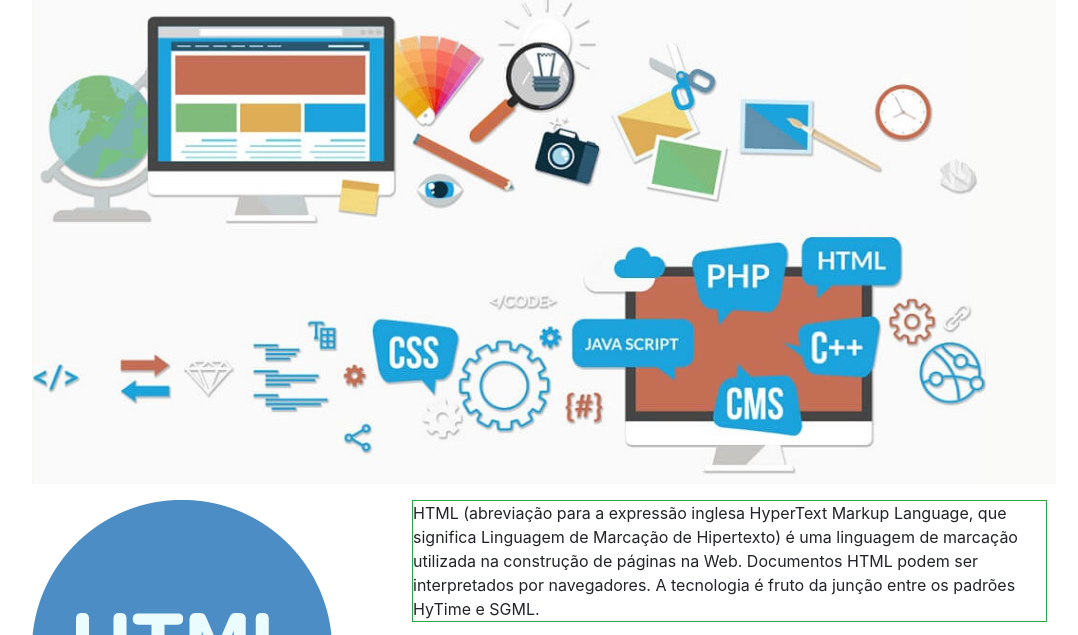
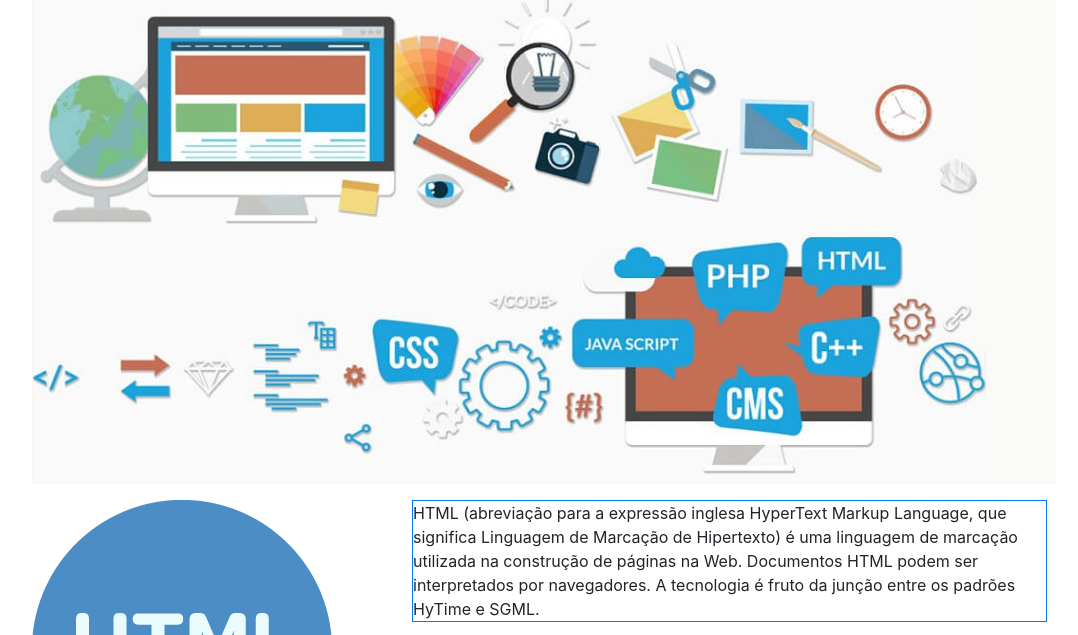
Before and after one commit to jose-luisda/forma-geometrica, a plain HTML site: page material-desenv-mobile/material-desenv-mobile/Aula-03/Atividade/jose_luis/index.html in a window 1280 px wide. Shown: the part 96-731 px from the top of the page, without its empty margins (53-1131 px from the left). Drawn offline with Linux system fonts and the light colour scheme.

Commit message:
atualiza

```diff
--- a/material-desenv-mobile/material-desenv-mobile/Aula-03/Atividade/jose_luis/index.html
+++ b/material-desenv-mobile/material-desenv-mobile/Aula-03/Atividade/jose_luis/index.html
@@ -47,7 +47,7 @@
                      <img src="imagens/html.png" >
                      </div>
                     <figcaption class="col-lg-7 " >
-                        <p class="border border-success">
+                        <p class="border border-primary">
                                 HTML (abreviação para a expressão inglesa HyperText Markup Language, que significa
                                 Linguagem de Marcação de Hipertexto) é uma linguagem de marcação utilizada na
                                 construção de páginas na Web. Documentos HTML podem ser interpretados por
```
